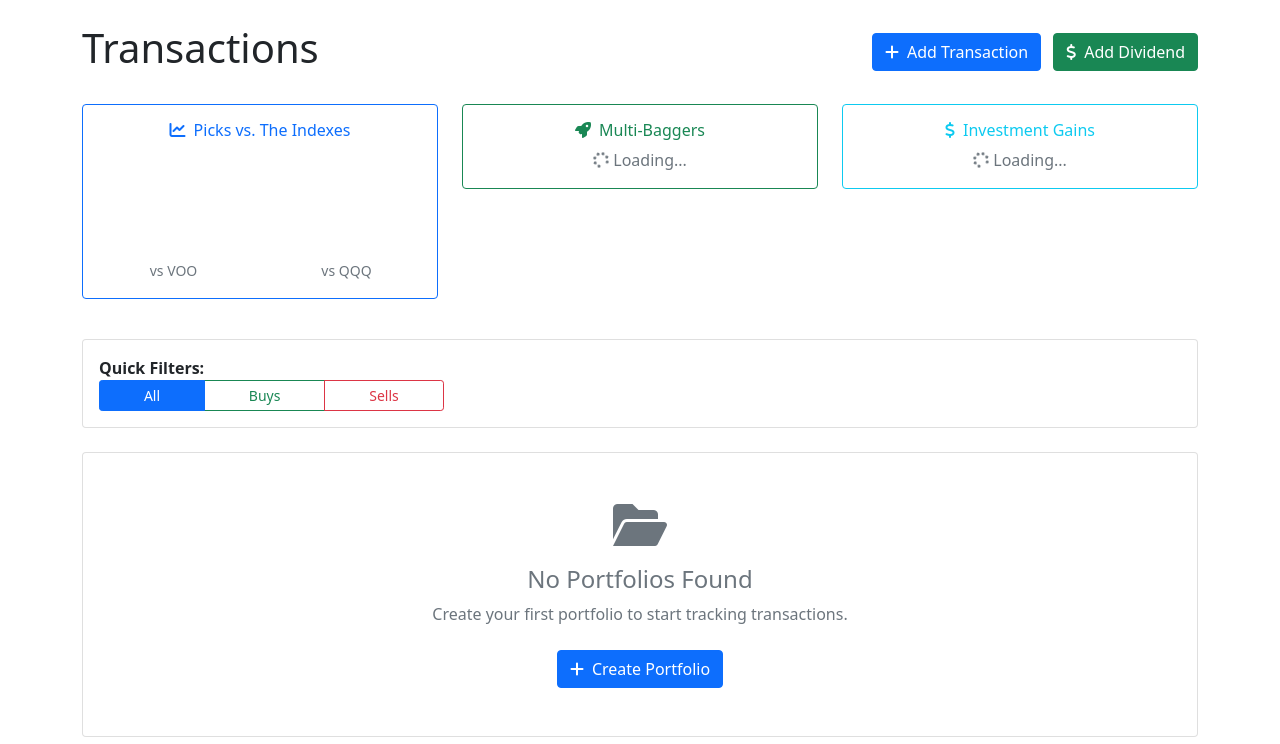
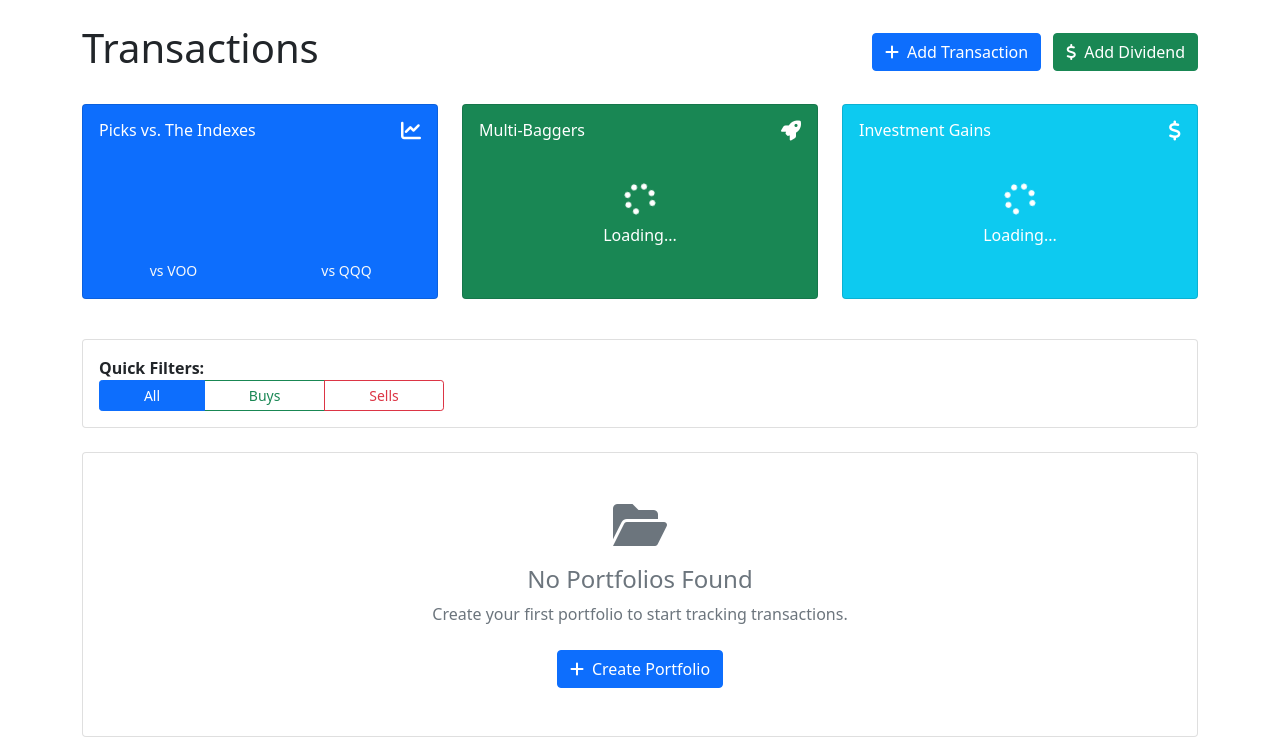
Before and after one commit to craigrow/MyStockTrackerApp, a Flask app: page /portfolio/transactions in a window 1280 px wide. Shown: the part 56-800 px from the top of the page. Run offline with Flask 3, Linux system fonts and the light colour scheme; data that the repository does not hold is empty.

Commit message:
Update metric boxes to match dashboard styling
- Changed from outlined cards to filled colored backgrounds
- Blue background for Picks vs. Indexes (matches Portfolio Value)
- Green background for Multi-Baggers (matches Total Gain/Loss)
- Info blue background for Investment Gains (matches Today vs. Market)
- White text and proper icon positioning like dashboard cards
- Consistent layout with dashboard metric boxes

```diff
--- a/app/templates/components/metric_boxes.html
+++ b/app/templates/components/metric_boxes.html
@@ -2,23 +2,24 @@
 <div class="row mb-4">
     {% if show_picks_vs_indexes %}
     <div class="col-md-4 mb-3">
-        <div class="card border-primary">
-            <div class="card-body text-center">
-                <h6 class="card-title text-primary mb-2">
-                    <i class="fas fa-chart-line me-2"></i>Picks vs. The Indexes
-                </h6>
-                <div class="metric-content">
+        <div class="card bg-primary text-white h-100">
+            <div class="card-body d-flex flex-column">
+                <div class="d-flex justify-content-between align-items-center mb-2">
+                    <h6 class="card-title mb-0">Picks vs. The Indexes</h6>
+                    <i class="fas fa-chart-line fa-lg"></i>
+                </div>
+                <div class="flex-grow-1">
                     <div class="row">
                         <div class="col-6">
                             <canvas id="picksVsVOOChart" width="100" height="100"></canvas>
                             <div class="mt-1 text-center">
-                                <small class="text-muted">vs VOO</small>
+                                <small class="text-light">vs VOO</small>
                             </div>
                         </div>
                         <div class="col-6">
                             <canvas id="picksVsQQQChart" width="100" height="100"></canvas>
                             <div class="mt-1 text-center">
-                                <small class="text-muted">vs QQQ</small>
+                                <small class="text-light">vs QQQ</small>
                             </div>
                         </div>
                     </div>
@@ -30,14 +31,16 @@
 
     {% if show_multi_baggers %}
     <div class="col-md-4 mb-3">
-        <div class="card border-success">
-            <div class="card-body text-center">
-                <h6 class="card-title text-success mb-2">
-                    <i class="fas fa-rocket me-2"></i>Multi-Baggers
-                </h6>
-                <div class="metric-content">
-                    <div class="placeholder-content text-muted">
-                        <i class="fas fa-spinner fa-spin"></i> Loading...
+        <div class="card bg-success text-white h-100">
+            <div class="card-body d-flex flex-column">
+                <div class="d-flex justify-content-between align-items-center mb-2">
+                    <h6 class="card-title mb-0">Multi-Baggers</h6>
+                    <i class="fas fa-rocket fa-lg"></i>
+                </div>
+                <div class="flex-grow-1 d-flex align-items-center justify-content-center">
+                    <div class="text-center">
+                        <i class="fas fa-spinner fa-spin fa-2x mb-2"></i>
+                        <div>Loading...</div>
                     </div>
                 </div>
             </div>
@@ -47,14 +50,16 @@
 
     {% if show_investment_gains %}
     <div class="col-md-4 mb-3">
-        <div class="card border-info">
-            <div class="card-body text-center">
-                <h6 class="card-title text-info mb-2">
-                    <i class="fas fa-dollar-sign me-2"></i>Investment Gains
-                </h6>
-                <div class="metric-content">
-                    <div class="placeholder-content text-muted">
-                        <i class="fas fa-spinner fa-spin"></i> Loading...
+        <div class="card bg-info text-white h-100">
+            <div class="card-body d-flex flex-column">
+                <div class="d-flex justify-content-between align-items-center mb-2">
+                    <h6 class="card-title mb-0">Investment Gains</h6>
+                    <i class="fas fa-dollar-sign fa-lg"></i>
+                </div>
+                <div class="flex-grow-1 d-flex align-items-center justify-content-center">
+                    <div class="text-center">
+                        <i class="fas fa-spinner fa-spin fa-2x mb-2"></i>
+                        <div>Loading...</div>
                     </div>
                 </div>
             </div>
```
